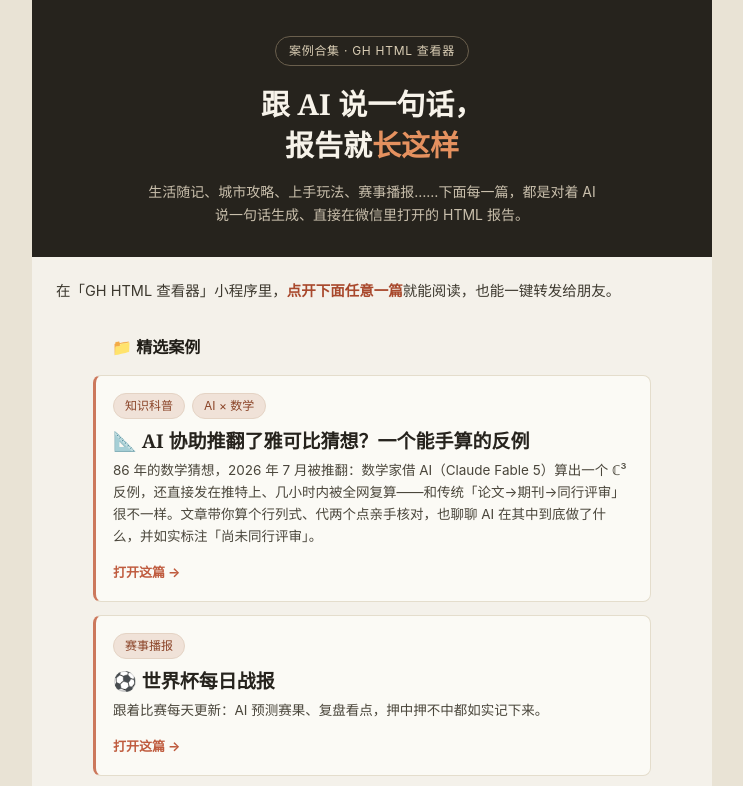
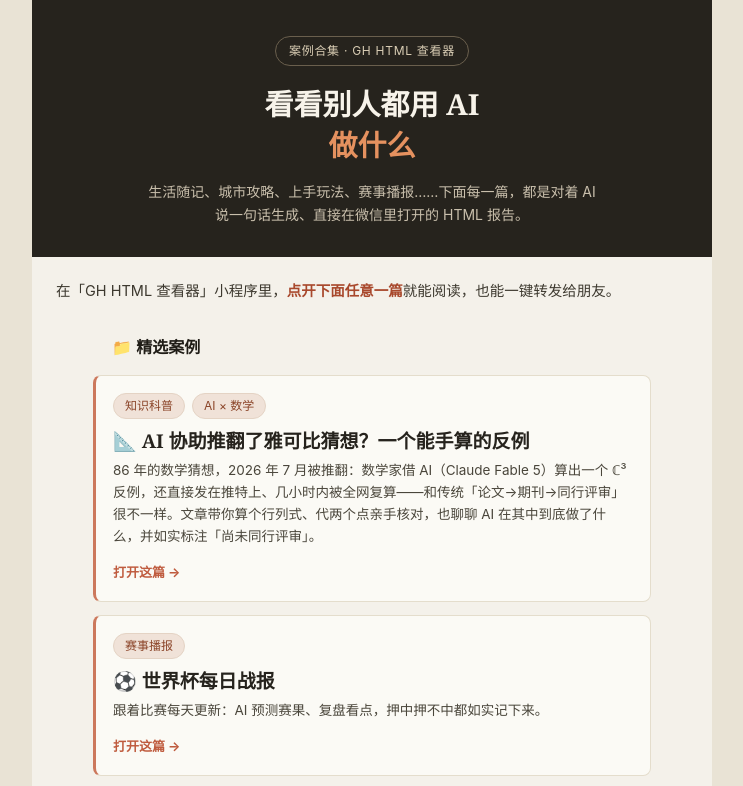
Before and after one commit to duzitong/wechat-reports, a plain HTML site: page reports/gallery.html in a window 1280 px wide. Shown: the top 786 px of the page, without its empty margins (268-1011 px from the left). Drawn offline with Linux system fonts and the light colour scheme.

Commit message:
Refresh gallery headline
Co-authored-by: Copilot <223556219+Copilot@users.noreply.github.com>

```diff
--- a/reports/gallery.html
+++ b/reports/gallery.html
@@ -3,7 +3,7 @@
 <head>
 <meta charset="utf-8">
 <meta name="viewport" content="width=device-width, initial-scale=1">
-<title>这些报告，都是跟 AI 说一句话生成的</title>
+<title>看看别人都用 AI 做什么</title>
 <style>
   body { margin: 0; background: #e9e3d5; font-family: -apple-system, "PingFang SC", "Microsoft YaHei", "Segoe UI", Roboto, sans-serif; }
   .page { max-width: 680px; margin: 0 auto; background: #f4f1ea; color: #26231d; padding: 0 0 46px; line-height: 1.7; }
@@ -47,7 +47,7 @@
 <div class="page">
   <div class="hero">
     <span class="kicker">案例合集 · GH HTML 查看器</span>
-    <h1>跟 AI 说一句话，<br>报告就<span class="accent">长这样</span></h1>
+    <h1>看看别人都用 AI<br><span class="accent">做什么</span></h1>
     <p class="sub">生活随记、城市攻略、上手玩法、赛事播报……下面每一篇，都是对着 AI 说一句话生成、直接在微信里打开的 HTML 报告。</p>
   </div>
 
```
